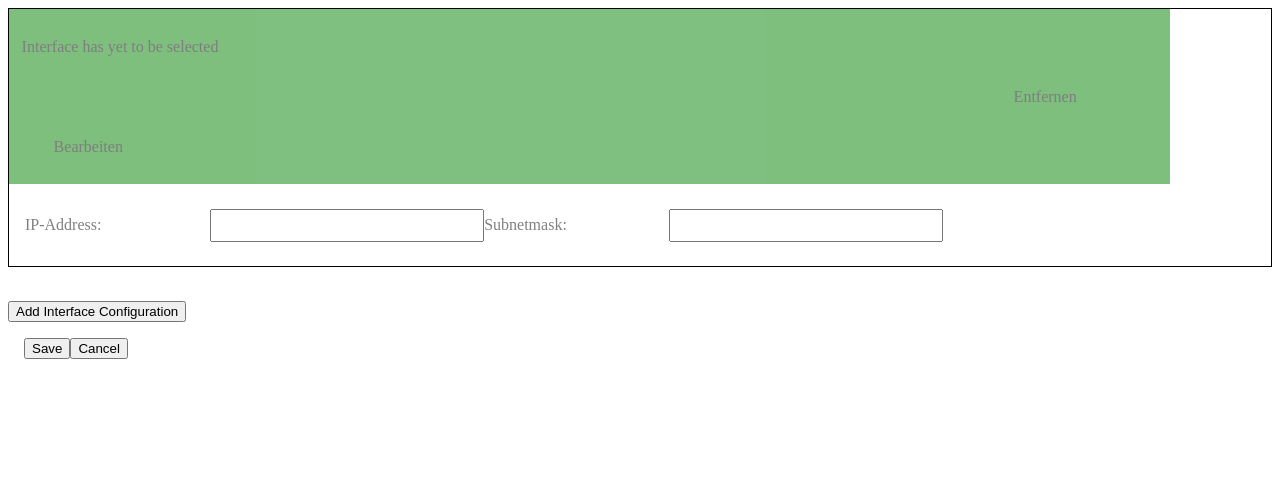
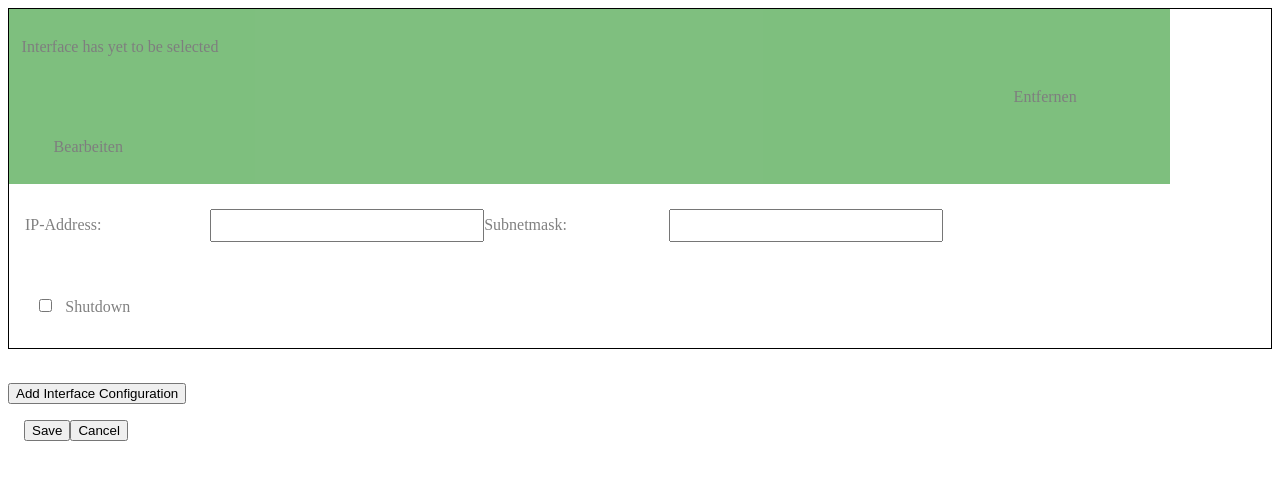
Before and after one commit to TheProgrammer21/ciscoGraphicalConfiguration, an Angular app: page /interfaces in a window 1280 px wide. Shown: the top 480 px of the page. Built offline with nearby package versions, Linux system fonts and the light colour scheme.

Commit message:
Solve Issue #8

```diff
--- a/src/app/configuration-service.service.ts
+++ b/src/app/configuration-service.service.ts
@@ -106,6 +106,13 @@ export class ConfigurationService {
           this.addCommand("no history size");
         }
         break;
+      case "shutdown":
+        if (value) {
+          this.addCommand("shutdown");
+        } else {
+          this.addCommand("no shutdown");
+        }
+        break;
     }
   }
 }
--- a/src/app/interface-configuration.service.ts
+++ b/src/app/interface-configuration.service.ts
@@ -22,7 +22,8 @@ export class InterfaceConfigurationService {
 
   private emptyConf = {
     ip: "",
-    subnetmask: ""
+    subnetmask: "",
+    shutdown: false
   };
 
   /**
--- a/src/app/interface-configuration/interface-configuration.component.html
+++ b/src/app/interface-configuration/interface-configuration.component.html
@@ -3,9 +3,15 @@
         [title]="intConfig.getInterfaces()[i]==null?'Interface has yet to be selected':intConfig.getInterfaces()[i].getTitle()"
         (edit)="onEditInterface(i)" (remove)="onRemoveInterface(i)">
         <div>
-            <p>IP-Address:</p><input #ip [(ngModel)]="intConfig.currentConf[i].ip" pattern="\d{1,3}(\.\d{1,3}){3}">
-            <p>Subnetmask:</p><input #subnetmask [(ngModel)]="intConfig.currentConf[i].subnetmask"
+            <p>IP-Address:</p>
+            <input #ip [(ngModel)]="intConfig.currentConf[i].ip" pattern="\d{1,3}(\.\d{1,3}){3}">
+            <p>Subnetmask:</p>
+            <input #subnetmask [(ngModel)]="intConfig.currentConf[i].subnetmask"
                 pattern="\d{1,3}(\.\d{1,3}){3}|\/[1-2][0-9]|\/3[0-2]|\/[1-9]">
+        </div>
+        <div>
+            <input [(ngModel)]="intConfig.currentConf[i].shutdown" type="checkbox" class="checkbox">
+            <p>Shutdown</p>
         </div>
     </collapsable>
 </div>
```
